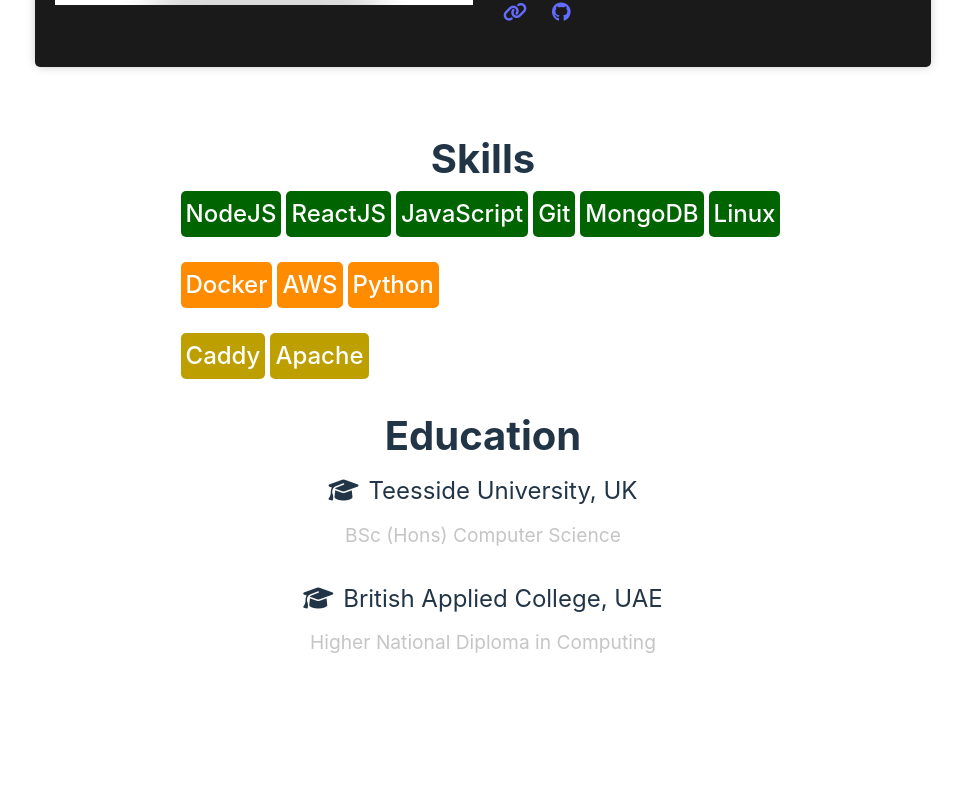
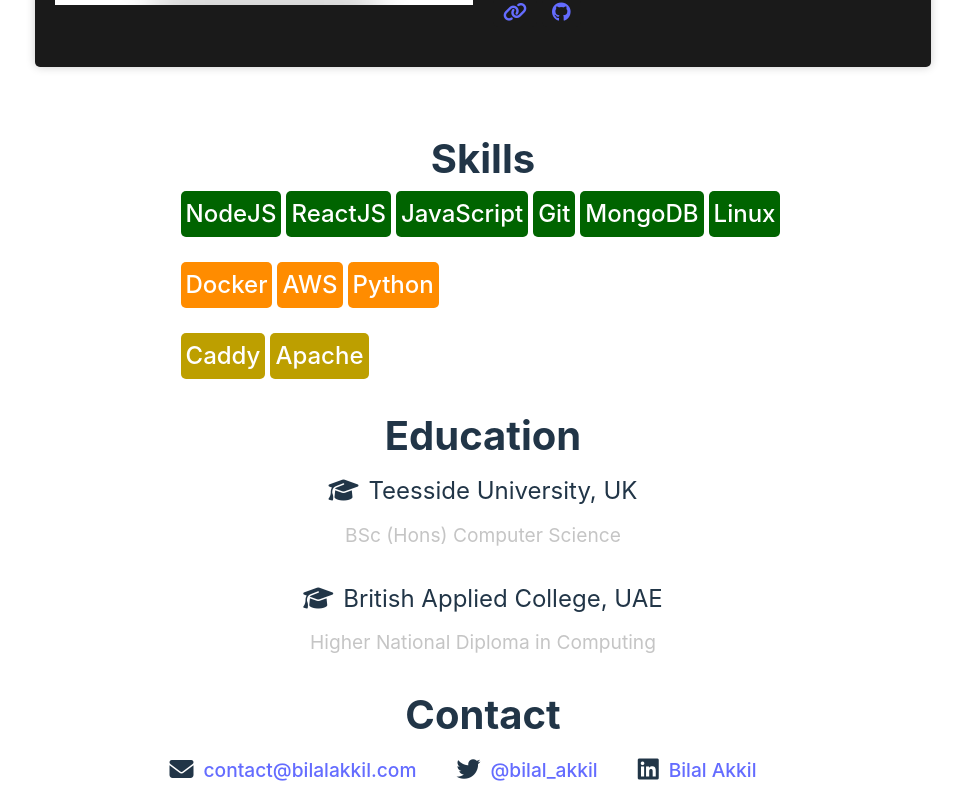
Before and after one commit to bil0ak/bilal-portfolio, a React (Vite) app: page / in a window 1280 px wide. Shown: the part 1428-2230 px from the top of the page, without its empty margins (157-1122 px from the left). Before the commit the page ends 2119 px from the top, so only its background shows below. Built offline with nearby package versions, Linux system fonts and the light colour scheme.

Commit message:
finish contact section

```diff
--- /dev/null
+++ b/src/components/contact/Contact.jsx
@@ -0,0 +1,49 @@
+import React from "react";
+import "./contact.css";
+
+export default function Contact() {
+  return (
+    <div className="contact">
+      <div className="contact_container">
+        <div className="top">
+          <h1 className="title">Contact</h1>
+        </div>
+        <div className="bottom">
+          <div className="item">
+            <div className="title">
+              <i className="fas fa-envelope"></i>
+            </div>
+            <div className="subtitle">
+              <a href="mailto:contact@bilalakkil.com" _target="blank">
+                contact@bilalakkil.com
+              </a>
+            </div>
+          </div>
+          <div className="item">
+            <div className="title">
+              <i className="fab fa-twitter"></i>
+            </div>
+            <div className="subtitle">
+              <a href="https://twitter.com/bilal_akkil" target="_blank">
+                @bilal_akkil
+              </a>
+            </div>
+          </div>
+          <div className="item">
+            <div className="title">
+              <i className="fab fa-linkedin"></i>
+            </div>
+            <div className="subtitle">
+              <a
+                href="https://www.linkedin.com/in/bilal-akkil/"
+                target="_blank"
+              >
+                Bilal Akkil
+              </a>
+            </div>
+          </div>
+        </div>
+      </div>
+    </div>
+  );
+}
--- /dev/null
+++ b/src/components/contact/contact.css
@@ -0,0 +1,66 @@
+.contact {
+  display: flex;
+  flex-direction: column;
+  align-items: center;
+  padding: 0 20px;
+  margin: 0 auto;
+}
+
+.contact_container {
+  display: flex;
+  flex-direction: column;
+  align-items: center;
+  justify-content: center;
+  width: 100%;
+  height: 100%;
+}
+
+.contact_container .top {
+  display: flex;
+  flex-direction: column;
+  align-items: center;
+  justify-content: center;
+  width: 100%;
+  height: 100%;
+}
+
+.contact_container .top .title {
+  font-size: 2.5em;
+  line-height: 1.1;
+  margin: 10px 0;
+}
+
+.contact_container .bottom {
+  display: flex;
+  flex-wrap: wrap;
+  flex-direction: row;
+  padding: 0 20px;
+  max-width: 100%;
+  height: 100%;
+}
+
+.contact_container .bottom .item {
+  display: flex;
+  flex-direction: row;
+  align-items: center;
+  justify-content: center;
+  height: 100%;
+  margin-right: 40px;
+}
+
+.contact_container .bottom .item .title {
+  font-size: 1.5em;
+  line-height: 1.1;
+  margin: 10px 0;
+}
+
+.contact_container .bottom .item .title i {
+  margin-right: 10px;
+}
+
+.contact_container .bottom .item .subtitle {
+  font-size: 1.2em;
+  line-height: 1.1;
+  margin: 10px 0;
+  color: #c5c5c5;
+}
--- a/src/pages/home/Home.jsx
+++ b/src/pages/home/Home.jsx
@@ -5,6 +5,7 @@
 import Projects from "../../components/projects/Projects";
 import Skills from "../../components/skills/Skills";
 import Education from "../../components/education/Education";
+import Contact from "../../components/contact/Contact";
 
 export default function Home() {
   return (
@@ -22,6 +23,9 @@
       <section className="education_section" id="education">
         <Education />
       </section>
+      <section className="contact_section" id="contact">
+        <Contact />
+      </section>
     </div>
   );
 }
```
